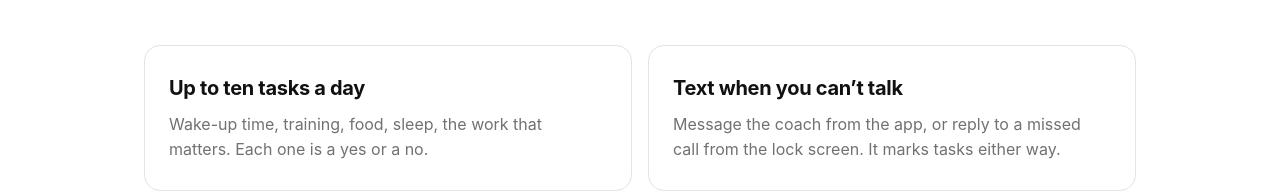
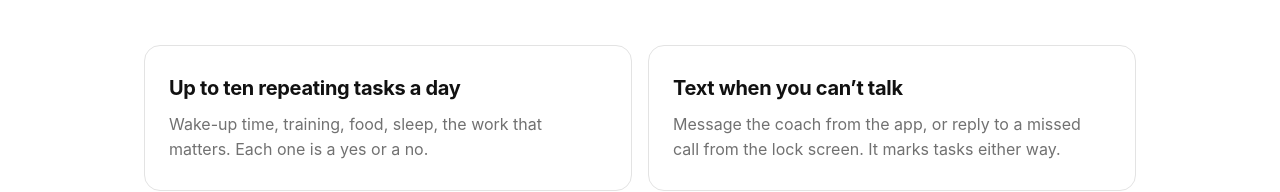
Before and after one commit to Tackyscorpion/tally-site, a plain HTML site: page index.html in a window 1280 px wide. Shown: the part 1696-1888 px from the top of the page. Drawn offline with Linux system fonts and the light colour scheme.

Commit message:
Home: the cap is on repeating tasks
Co-Authored-By: Claude Fable 5.1 <noreply@anthropic.com>

```diff
--- a/index.html
+++ b/index.html
@@ -54,7 +54,7 @@
     <h2>Built for people who already know what to do.</h2>
     <p class="sub">Tally doesn’t teach habits. It checks whether you did them, out loud, every day you asked it to.</p>
     <div class="facts">
-      <div class="fact"><h3>Up to ten tasks a day</h3><p>Wake-up time, training, food, sleep, the work that matters. Each one is a yes or a no.</p></div>
+      <div class="fact"><h3>Up to ten repeating tasks a day</h3><p>Wake-up time, training, food, sleep, the work that matters. Each one is a yes or a no.</p></div>
       <div class="fact"><h3>Text when you can’t talk</h3><p>Message the coach from the app, or reply to a missed call from the lock screen. It marks tasks either way.</p></div>
       <div class="fact"><h3>Your voice, your name for it</h3><p>Choose the coach’s voice and what to call it. Gentle, Normal or Relentless when you miss a call.</p></div>
       <div class="fact"><h3>Private by design</h3><p>Calls are recorded so the coach remembers. Audio is deleted after 30 days, and you can delete everything from the app.</p></div>
```
